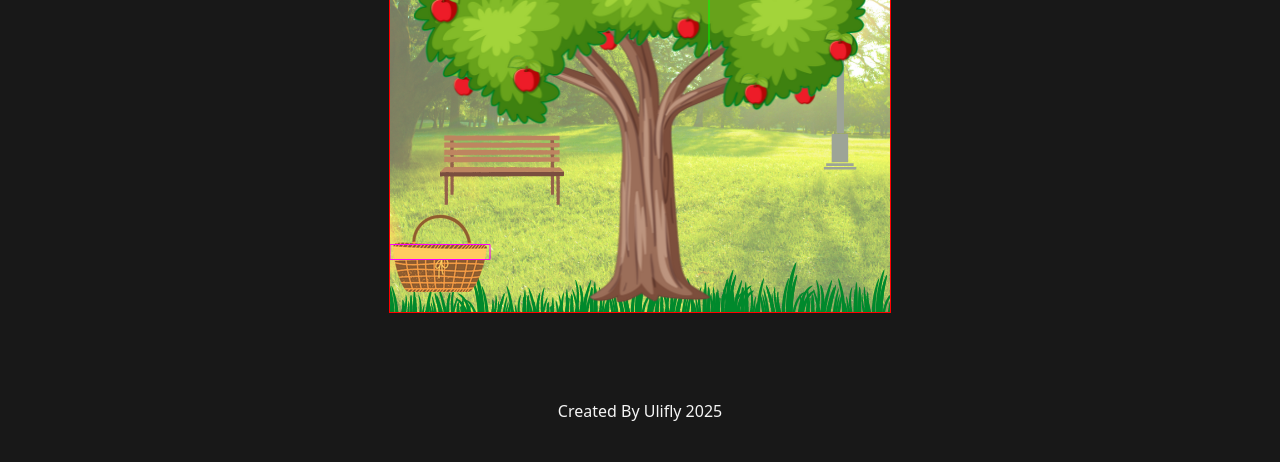
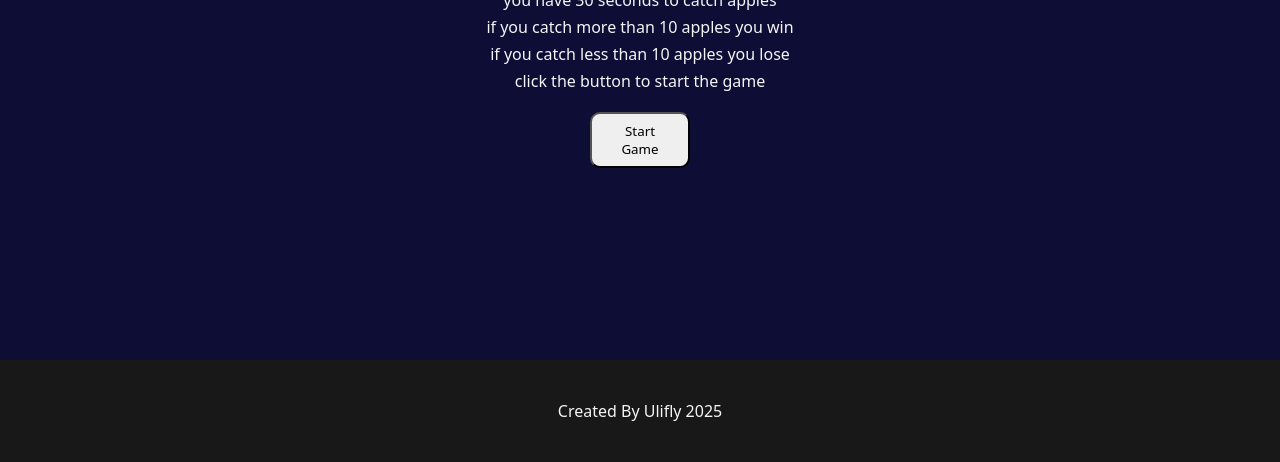
Before and after one commit to ulifly/appleCatcher, a website built with Vite: page index.html in a window 1280 px wide. Shown: the part 338-800 px from the top of the page. Built offline with nearby package versions, Linux system fonts and the light colour scheme; animation ran at ten frames a second; files whose address does not match are found by name.

Commit message:
finished

```diff
--- a/index.html
+++ b/index.html
@@ -12,6 +12,23 @@
     </header>
     <main>
       <canvas id="gameCanvas"></canvas>
+
+      <div id="gameStartDiv" class="gameUI" >
+        <h1>Apple Catcher</h1>
+        <p>you have 30 seconds to catch apples</p>
+        <p>if you catch more than 10 apples you win</p>
+        <p>if you catch less than 10 apples you lose</p>
+        <p>click the button to start the game</p>
+        <button id="gameStartButton">Start Game</button>
+      </div>
+
+      <div id="gameEndDiv" class="gameUI" >
+        <p>Game Over</p>
+        <h1>You <span id="gameWinLoseSpan"></span></h1>
+        <h1>Final Score: <span id="gameEndScoreSpan"></span></h1>
+        <p>refresh page to play again</p>
+      </div>
+
     </main>
     <footer>
       <p>Created By Ulifly 2025</p>
--- a/src/main.js
+++ b/src/main.js
@@ -1,5 +1,5 @@
 import './style.css'
-import Phaser from 'phaser'
+import Phaser, { Display } from 'phaser'
 
 const sizes = {
   width: 500,
@@ -9,6 +9,12 @@ const sizes = {
 
 const speedDown = 300
 
+const gameStartDiv = document.querySelector("#gameStartDiv")
+const gameStartButton = document.querySelector("#gameStartButton")
+const gameEndDiv = document.querySelector("#gameEndDiv")
+const gameWinLoseSpan = document.querySelector("#gameWinLoseSpan")
+const gameEndScoreSpan = document.querySelector("#gameEndScoreSpan")
+
 class GameScene extends Phaser.Scene {
   constructor(){
     super("scene-game")
@@ -17,14 +23,31 @@ class GameScene extends Phaser.Scene {
     this.playerSpeed = speedDown + 50
     this.target
     this.points = 0
+    this.textScore
+    this.texTime
+    this.tineEvent
+    this.remaningTime
+    this.bgMusic
+    this.coinSound
+    this.emmiter
   }
 
   preload() {
     this.load.image("bg", 'assets/bg.png')
     this.load.image("basket", 'assets/basket.png')
     this.load.image("apple", 'assets/apple.png')
+    this.load.image("money", 'assets/money.png')
+
+    this.load.audio("bgMusic", 'assets/bgMusic.mp3')
+    this.load.audio("coin", 'assets/coin.mp3')
   }
   create(){
+    this.scene.pause()
+
+    this.bgMusic = this.sound.add("bgMusic")
+    this.coinSound = this.sound.add("coin")
+    this.bgMusic.play()
+
     this.add.image(0, 0, "bg").setOrigin(0, 0)
 
     this.player = this.physics.add
@@ -44,8 +67,35 @@ class GameScene extends Phaser.Scene {
     this.physics.add.collider(this.player, this.target, this.targetHit, null, this)
 
     this.cursors = this.input.keyboard.createCursorKeys()
+
+    this.textScore = this.add.text(sizes.width - 120, 10, "Score: 0", {
+      fontSize: '25px Arial',
+      fill: '#000000'
+    })
+
+    this.textTime = this.add.text(10, 10, "Time: 0", {
+      fontSize: '25px Arial',
+      fill: '#000000'
+    })
+
+    this.timeEvent = this.time.delayedCall(30000, this.gameOver, [], this)
+
+    this.emmiter = this.add.particles(0,0, 'money', {
+      speed: 100,
+      gravityY: speedDown -200,
+      scale: 0.04,
+      duration: 100,
+      emmiting: false
+    })
+
+    this.emmiter.startFollow(this.player, this.player.width / 2, this.player.height / 2)
   }
+
+
+
   update(){
+    this.remaningTime = this.timeEvent.getRemainingSeconds()
+    this.textTime.setText(`Time: ${Math.round(this.remaningTime).toString()}`)
 
     if(this.target.y > sizes.height){
       this.target.y = 0
@@ -68,9 +118,25 @@ class GameScene extends Phaser.Scene {
   }
 
   targetHit(){
+    this.emmiter.start()
+    this.coinSound.play()
     this.points++
     this.target.setY(0)
     this.target.setX(this.getRandomX())
+    this.textScore.setText(`Score: ${this.points}`)
+  }
+
+  gameOver(){
+    this.sys.game.destroy(true)
+    this.bgMusic.stop()
+    if (this.points >= 10){
+      gameEndScoreSpan.textContent = this.points
+      gameWinLoseSpan.textContent = " Win! 😃 "
+    } else {
+      gameEndScoreSpan.textContent = this.points
+      gameWinLoseSpan.textContent = "You Lose! 😢"
+    }
+    gameEndDiv.style.display = "flex"
   }
 }
 
@@ -91,3 +157,8 @@ const config = {
 }
 
 const game = new Phaser.Game(config);
+
+gameStartButton.addEventListener("click", () => {
+  gameStartDiv.style.display = "none"
+  game.scene.resume("scene-game")
+})
--- a/src/style.css
+++ b/src/style.css
@@ -45,3 +45,38 @@ main {
   display: flex;
   z-index: 1;
 }
+
+.gameUI {
+  width: 100%;
+  height: 100%;
+  background-color: var(--accClr);
+  display: flex;
+  flex-direction: column;
+  justify-content: center;
+  align-items: center;
+  z-index: 2;
+}
+
+.gameUI * {
+  text-align: center;
+  margin-top: 5px;
+
+}
+
+#gameStartDiv {
+  display: flex;
+}
+
+#gameEndDiv {
+  display: none;
+}
+
+#gameStartButton {
+  display: inline-block;
+  width: 100px;
+  padding: 8px 16px;
+  margin: 20px 0;
+  text-align: center;
+  font-family: inherit;
+  border-radius: 10px;
+}
```
